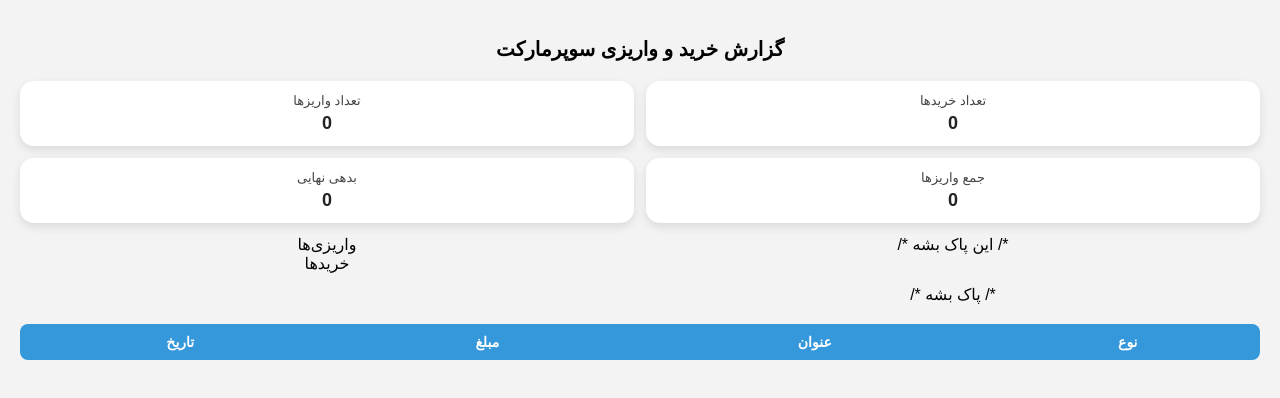
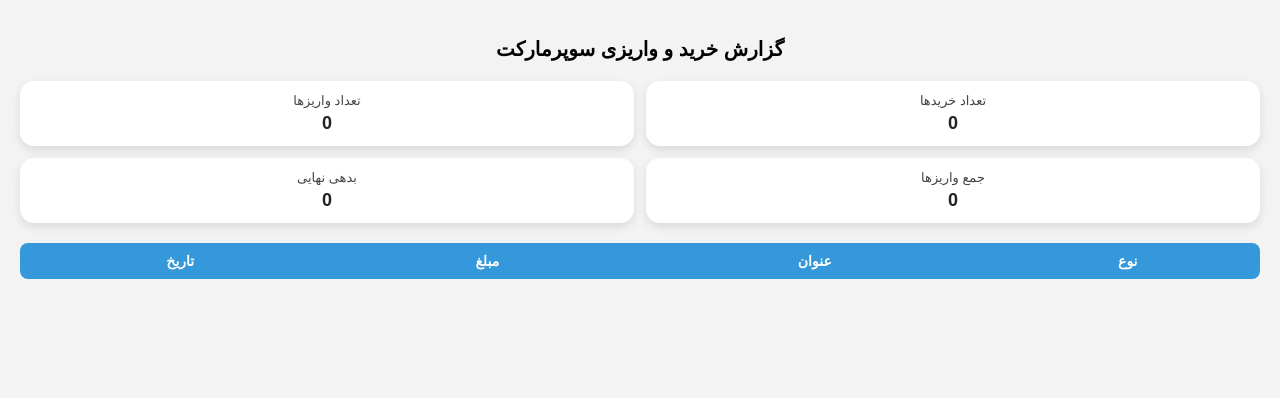
Before and after one commit to olasteam/pejman-market, a plain HTML site: page index.html in a window 1280 px wide. Drawn offline with Linux system fonts and the light colour scheme; no server answers.

Commit message:
Update index.html

```diff
--- a/index.html
+++ b/index.html
@@ -30,21 +30,7 @@
             <p>بدهی نهایی</p>
             <h3 id="finalDebt">0</h3>
         </div>
-        */
-                این پاک بشه
 
-        */
-        <div class="filter-cards">
-    <div class="filter-card" onclick="filterTable('واریز')">
-        واریزی‌ها
-    </div>
-    <div class="filter-card" onclick="filterTable('خرید')">
-        خریدها
-    </div>
-</div>
-*/
-        پاک بشه
-        */
     </div>
 
     <div class="table-container">
```
